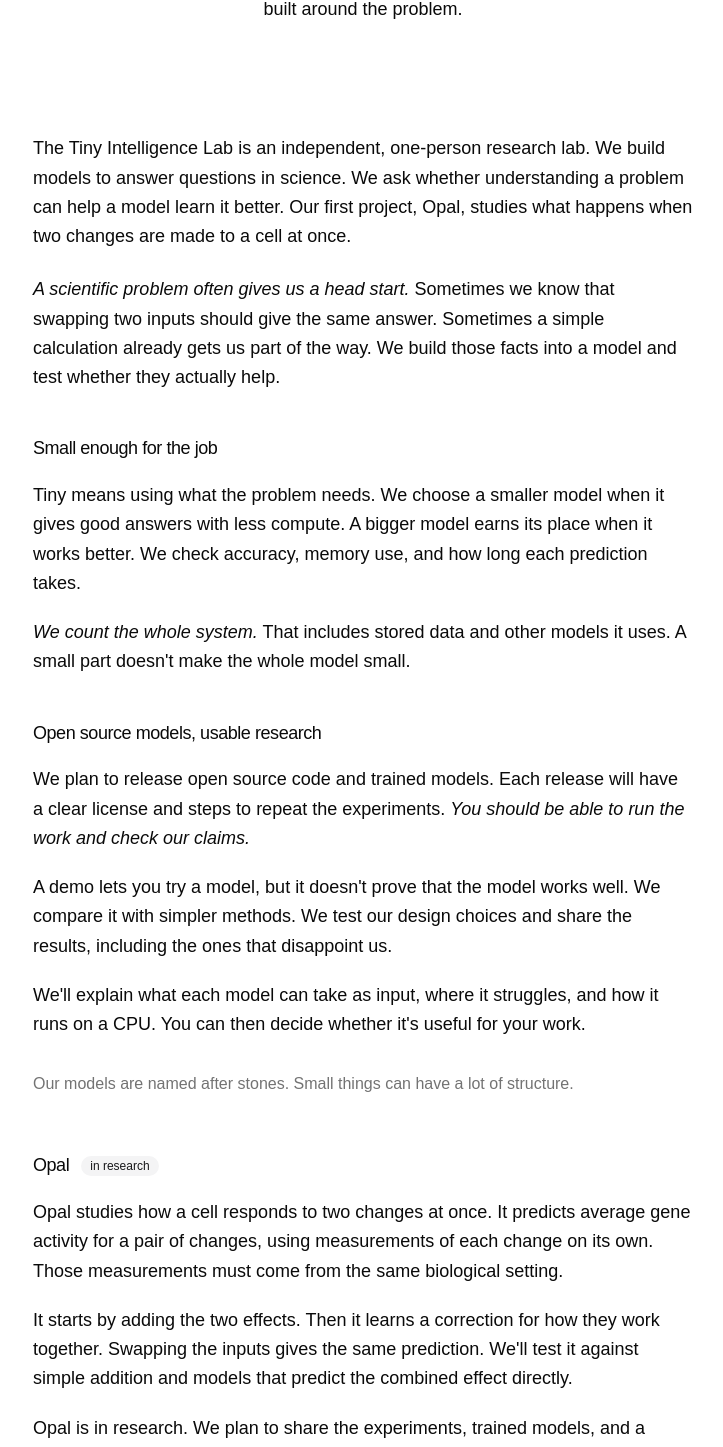
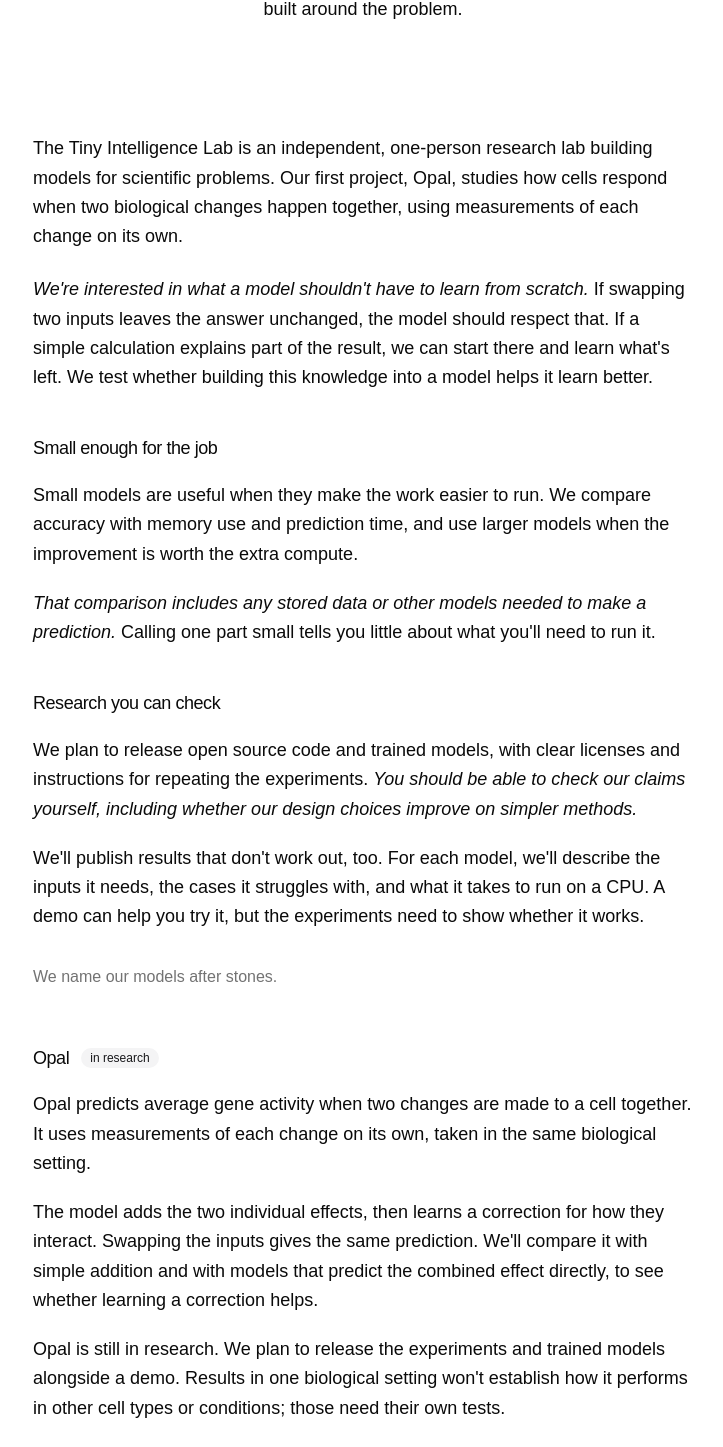
Before and after one commit to TheTinyIntelLab/web, a Next.js app: page / in a window 1280 px wide. Shown: the part 437-1884 px from the top of the page, without its empty margins (277-1000 px from the left). Built offline with nearby package versions, Linux system fonts and the light colour scheme; no server answers; a web font is replaced by a local one.

Commit message:
rewrite homepage copy

```diff
--- a/src/content/home.ts
+++ b/src/content/home.ts
@@ -1,36 +1,34 @@
 export const thesis = "Small models for science, built around the problem."
 export const about = {
   introduction: [
-    "The Tiny Intelligence Lab is an independent, one-person research lab. We build models to answer questions in science. We ask whether understanding a problem can help a model learn it better. Our first project, Opal, studies what happens when two changes are made to a cell at once.",
-    "A scientific problem often gives us a head start. Sometimes we know that swapping two inputs should give the same answer. Sometimes a simple calculation already gets us part of the way. We build those facts into a model and test whether they actually help.",
+    "The Tiny Intelligence Lab is an independent, one-person research lab building models for scientific problems. Our first project, Opal, studies how cells respond when two biological changes happen together, using measurements of each change on its own.",
+    "We're interested in what a model shouldn't have to learn from scratch. If swapping two inputs leaves the answer unchanged, the model should respect that. If a simple calculation explains part of the result, we can start there and learn what's left. We test whether building this knowledge into a model helps it learn better.",
   ],
   sections: [
     {
       title: "Small enough for the job",
       paragraphs: [
-        "Tiny means using what the problem needs. We choose a smaller model when it gives good answers with less compute. A bigger model earns its place when it works better. We check accuracy, memory use, and how long each prediction takes.",
-        "We count the whole system. That includes stored data and other models it uses. A small part doesn't make the whole model small.",
+        "Small models are useful when they make the work easier to run. We compare accuracy with memory use and prediction time, and use larger models when the improvement is worth the extra compute.",
+        "That comparison includes any stored data or other models needed to make a prediction. Calling one part small tells you little about what you'll need to run it.",
       ],
     },
     {
-      title: "Open source models, usable research",
+      title: "Research you can check",
       paragraphs: [
-        "We plan to release open source code and trained models. Each release will have a clear license and steps to repeat the experiments. You should be able to run the work and check our claims.",
-        "A demo lets you try a model, but it doesn't prove that the model works well. We compare it with simpler methods. We test our design choices and share the results, including the ones that disappoint us.",
-        "We'll explain what each model can take as input, where it struggles, and how it runs on a CPU. You can then decide whether it's useful for your work.",
+        "We plan to release open source code and trained models, with clear licenses and instructions for repeating the experiments. You should be able to check our claims yourself, including whether our design choices improve on simpler methods.",
+        "We'll publish results that don't work out, too. For each model, we'll describe the inputs it needs, the cases it struggles with, and what it takes to run on a CPU. A demo can help you try it, but the experiments need to show whether it works.",
       ],
     },
   ],
 }
-export const stoneNote =
-  "Our models are named after stones. Small things can have a lot of structure."
+export const stoneNote = "We name our models after stones."
 export const importantSentences = [
-  "A scientific problem often gives us a head start.",
-  "We count the whole system.",
-  "You should be able to run the work and check our claims.",
+  "We're interested in what a model shouldn't have to learn from scratch.",
+  "That comparison includes any stored data or other models needed to make a prediction.",
+  "You should be able to check our claims yourself, including whether our design choices improve on simpler methods.",
 ]
 export const opal = [
-  "Opal studies how a cell responds to two changes at once. It predicts average gene activity for a pair of changes, using measurements of each change on its own. Those measurements must come from the same biological setting.",
-  "It starts by adding the two effects. Then it learns a correction for how they work together. Swapping the inputs gives the same prediction. We'll test it against simple addition and models that predict the combined effect directly.",
-  "Opal is in research. We plan to share the experiments, trained models, and a demo. Other cell types and settings will need separate tests.",
+  "Opal predicts average gene activity when two changes are made to a cell together. It uses measurements of each change on its own, taken in the same biological setting.",
+  "The model adds the two individual effects, then learns a correction for how they interact. Swapping the inputs gives the same prediction. We'll compare it with simple addition and with models that predict the combined effect directly, to see whether learning a correction helps.",
+  "Opal is still in research. We plan to release the experiments and trained models alongside a demo. Results in one biological setting won't establish how it performs in other cell types or conditions; those need their own tests.",
 ]
```
